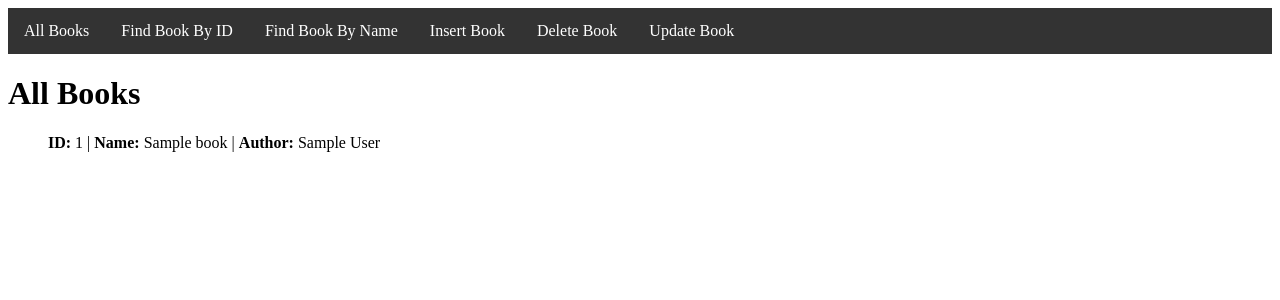
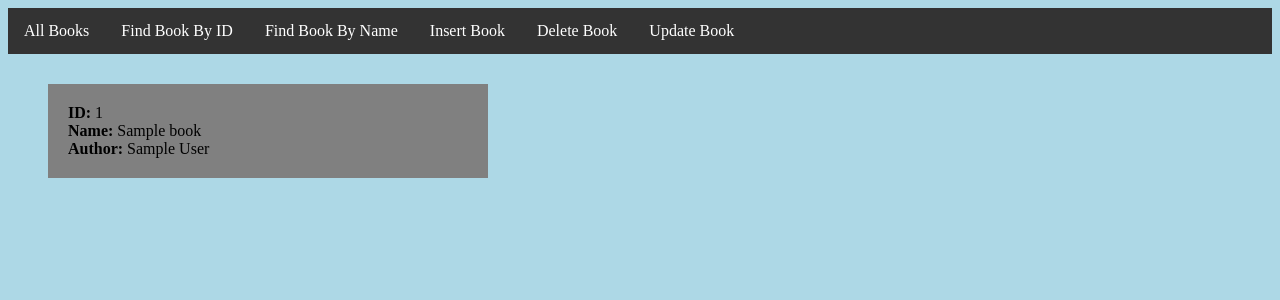
Before and after one commit to CodingMike15/e-library, a Flask app: page / in a window 1280 px wide. Shown: the top 300 px of the page. Run offline with Flask 2, Linux system fonts and the light colour scheme; tables that the repository leaves empty hold one stand-in row (values such as "Sample post").

Commit message:
All Books css

```diff
--- a/src/static/styles/base.css
+++ b/src/static/styles/base.css
@@ -1,3 +1,7 @@
+body {
+    background-color: lightblue;
+}
+
 nav ul {
     list-style-type: none;
     margin: 0;
@@ -21,3 +25,16 @@ nav li a {
 nav li a:hover {
     background-color: #111;
 }
+
+.container {
+    margin-top: 30px;
+    margin-bottom: 30px;
+    padding: 20px 20px;
+    width: 400px;
+    background-color: gray;
+}
+
+.container p {
+    padding: 0;
+    margin: 0;
+}
--- a/src/templates/base.html
+++ b/src/templates/base.html
@@ -4,7 +4,7 @@
         <meta charset="UTF-8">
         <meta http-equiv="X-UA-Compatible" content="IE=edge">
         <meta name="viewport" content="width=device-width, initial-scale=1.0">
-        <link rel="stylesheet" href="{{ url_for('static',filename='styles/base.css') }}">
+        <link rel="stylesheet" href="{{ url_for('static', filename='styles/base.css') }}">
         <title>E-LIBRARY</title>
     </head>
     <body>
--- a/src/templates/get_books.html
+++ b/src/templates/get_books.html
@@ -4,10 +4,13 @@
 
 {% if books %}
 
-    <h1>All Books</h1>
     <ul>
         {% for book in books %}
-            <p><b>ID:</b> {{book[0]}}   |   <b>Name:</b> {{book[1]}}   |   <b>Author:</b> {{book[2]}}</p>
+            <div class="container">
+                <p><b>ID:</b> {{book[0]}}</p>
+                <p><b>Name:</b> {{book[1]}}</p>
+                <p><b>Author:</b> {{book[2]}}</p>
+            </div>
         {% endfor %}
     </ul>
 
```
